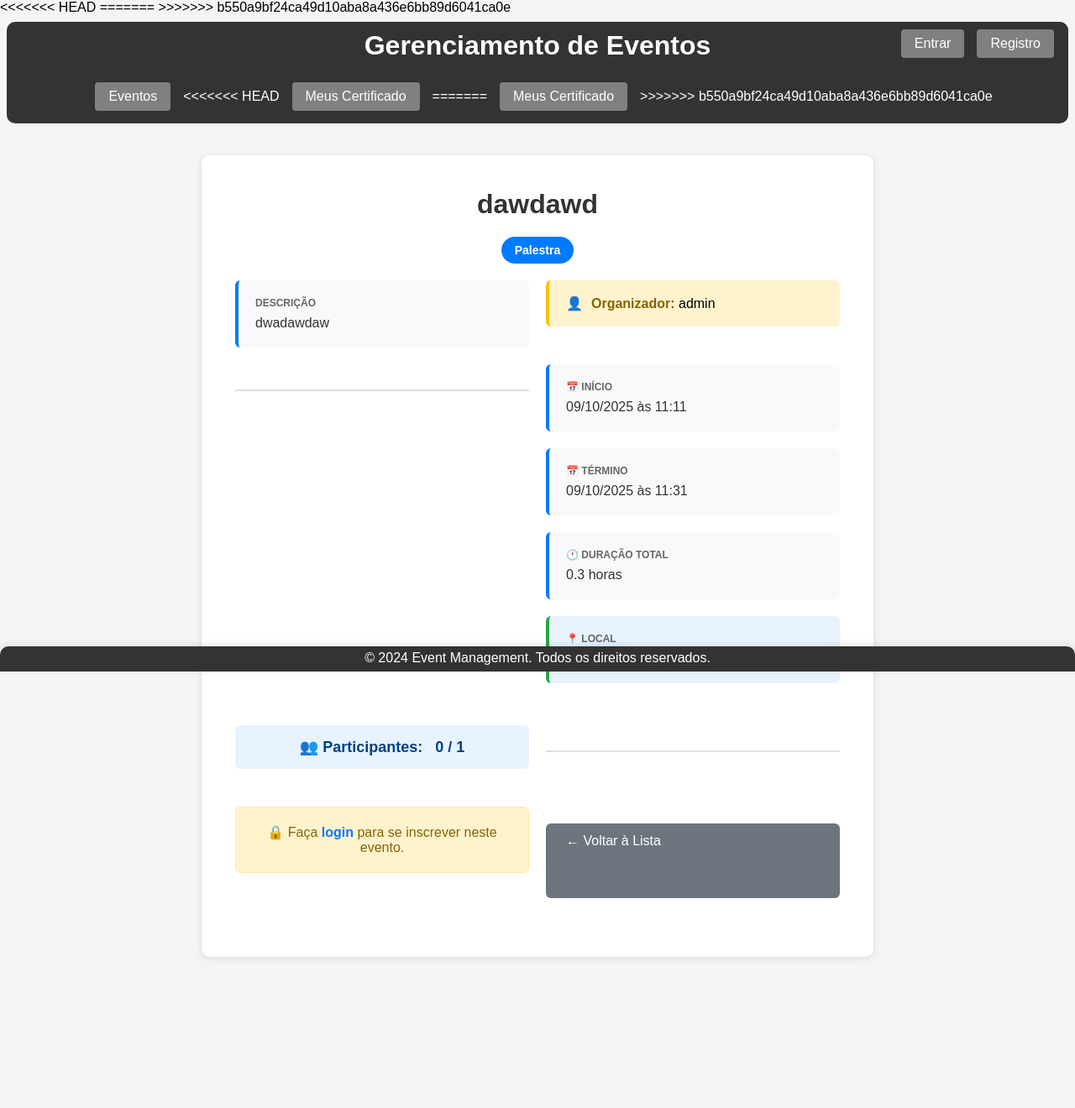
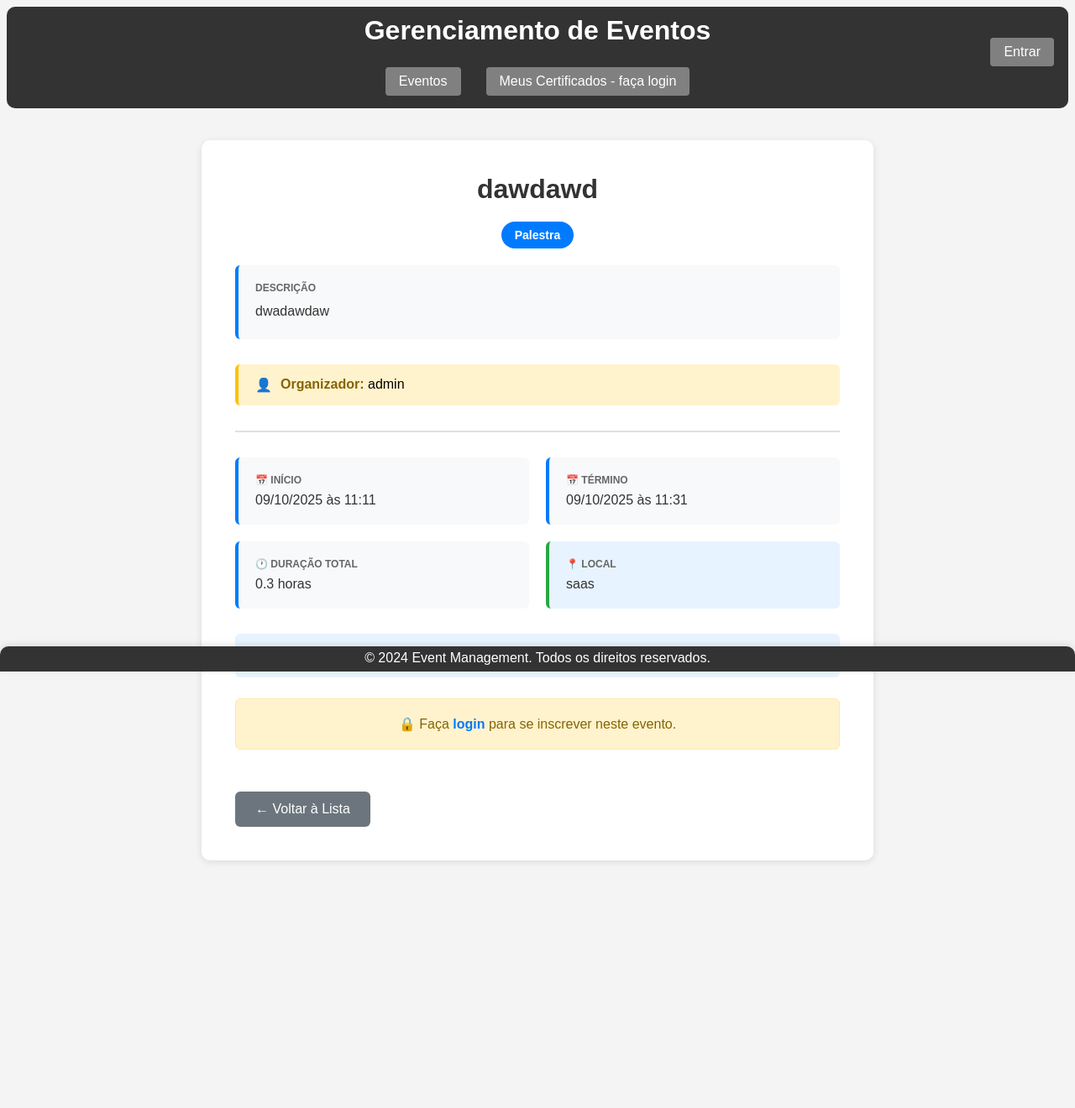
Before and after one commit to Luiprogramador/projeto-web-1, a Django app: page /evento/5/ in a window 1280 px wide. Shown: the whole page at 84% size. After the commit the page ends 1027 px from the top, so only its background shows below. Run offline with Django 5.2, Linux system fonts and the light colour scheme; data comes from the database, SQL or seed files in the repository; both versions use the stored data as it was after the commit.

Commit message:
Implementar edição de eventos: adicionar funcionalidade para editar eventos existentes, incluindo validações e melhorias na interface do usuário.

```diff
--- a/event_management/app/static/css/style.css
+++ b/event_management/app/static/css/style.css
@@ -26,6 +26,9 @@ body {
     padding: 10px 0;
     text-align: center;
     border-radius: 10px;
+    display: flex;
+    flex-direction: column;
+    align-items: center;
 }
 
 .header h1 {
@@ -71,7 +74,7 @@ nav ul li a:hover {
 
 .user-actions {
     position: absolute;
-    top: 35px;
+    top: 45px;
     right: 25px;
     display: flex;
     align-items: center;
@@ -585,6 +588,40 @@ main {
     border-left: 4px solid #007bff;
 }
 
+.event-info-value {
+    font-size: 16px;
+    color: #333;
+    font-weight: 500;
+    /* Adicione estas propriedades: */
+    word-wrap: break-word;
+    overflow-wrap: break-word;
+    white-space: normal;
+    max-width: 100%;
+}
+
+
+
+.description-card {
+    grid-column: 1 / -1;
+}
+
+.description-content {
+    word-wrap: break-word;
+    overflow-wrap: break-word;
+    white-space: normal;
+    max-width: 100%;
+    line-height: 1.6;
+}
+
+.description-content.scrollable {
+    max-height: 200px;
+    overflow-y: auto;
+    padding: 10px;
+    border: 1px solid #e0e0e0;
+    border-radius: 4px;
+    background: #fafafa;
+}
+
 .event-capacity {
     display: flex;
     align-items: center;
@@ -1031,6 +1116,41 @@ main {
     font-size: 16px;
     color: #333;
     font-weight: 500;
+    /* Adicione estas propriedades: */
+    word-wrap: break-word;
+    overflow-wrap: break-word;
+    white-space: normal;
+    max-width: 100%;
+}
+
+
+
+.description-card {
+    grid-column: 1 / -1;
+}
+
+.description-content {
+    word-wrap: break-word;
+    overflow-wrap: break-word;
+    white-space: normal;
+    max-width: 100%;
+    line-height: 1.6;
+}
+
+.description-content.scrollable {
+    max-height: 200px;
+    overflow-y: auto;
+    padding: 10px;
+    border: 1px solid #e0e0e0;
+    border-radius: 4px;
+    background: #fafafa;
+}
+
+.event-info-value-description {
+    font-size: 14px;
+    color: #555;
+    line-height: 1.5;
+    margin-top: 8px;
 }
 
 .event-type-badge {
--- a/event_management/app/templates/add_event.html
+++ b/event_management/app/templates/add_event.html
@@ -103,8 +103,4 @@
 
     </form>
 </div>
-<<<<<<< HEAD
-=======
-
->>>>>>> b550a9bf24ca49d10aba8a436e6bb89d6041ca0e
 {% endblock %}
--- a/event_management/app/templates/base.html
+++ b/event_management/app/templates/base.html
@@ -6,13 +6,7 @@
     <title>{% block title %}Event Management{% endblock %}</title>
     <meta name="viewport" content="width=device-width, initial-scale=1.0">
     {% block head %}{% endblock %}
-<<<<<<< HEAD
     <link rel="stylesheet" type="text/css" href="{% static 'css/style.css' %}">
-=======
-
-    <link rel="stylesheet" type="text/css" href="{% static 'css/style.css' %}">
-
->>>>>>> b550a9bf24ca49d10aba8a436e6bb89d6041ca0e
 </head>
 <body>
     <header class="header">
@@ -26,24 +20,21 @@
                             <a class="nav-link" href="{% url 'event_subscribed' %}">Meus Eventos</a>
                         </li>
                     {% endif %}
-<<<<<<< HEAD
                         <li class="nav-item">
+                            {% if user.is_authenticated %}
                             <a class="nav-link" href="{% url 'certificate_list' %}">Meus Certificado</a>
-                        </li>
-=======
-
-                        <li class="nav-item">
-                            <a class="nav-link" href="{% url 'certificate_list' %}">Meus Certificado</a>
+                            {% else %}
+                            <a class="nav-link" href="{% url 'login' %}">Meus Certificados - faça login</a>
+                            {% endif %}
                         </li>
 
->>>>>>> b550a9bf24ca49d10aba8a436e6bb89d6041ca0e
+
                     <div class="user-actions">
                 {% if user.is_authenticated %}
                     <p>Olá, {{ user.username }}!</p>
                     <a href="{% url 'logout' %}">Sair</a>
                 {% else %}
                     <a href="{% url 'login' %}">Entrar</a>
-                    <a href="{% url 'register' %}">Registro</a>
                 {% endif %}
                     </div>
                 </ul>
--- a/event_management/app/templates/event_detail.html
+++ b/event_management/app/templates/event_detail.html
@@ -6,17 +6,17 @@
     <div style="text-align: center; margin-bottom: 20px;">
         <span class="event-type-badge">{{ event.event_type }}</span>
     </div>
+
     <div class="event-info-grid">
-
         <div class="event-info-card">
             <div class="event-info-label">
                 Descrição
             </div>
-            <div class="event-info-value">
-                {{ event.description}}
+            <div class="event-info-value description-content">
+                {{ event.description }}
             </div>
         </div>
-
+    </div>
 
     {% if event.creator %}
     <div class="event-creator-info">
@@ -25,8 +25,9 @@
     </div>
     {% endif %}
 
-    <hr> <div class="event-info-grid">
+    <hr>
 
+    <div class="event-info-grid">
         <div class="event-info-card">
             <div class="event-info-label">
                 📅 Início
@@ -62,15 +63,12 @@
                 {{ event.location }}
             </div>
         </div>
-
     </div>
 
     <div class="event-capacity {% if event.is_full %}full{% endif %}">
         <span>👥 Participantes:</span>
         <span>{{ event.participants.count }} / {{ event.max_capacity }}</span>
     </div>
-
-    <hr>
 
     <form method="post" action="{% url 'toggle_registration' pk=event.pk %}" class="registration-form">
         {% csrf_token %}
@@ -91,9 +89,12 @@
                 🔒 Faça <a href="{% url 'login' %}">login</a> para se inscrever neste evento.
             </div>
         {% endif %}
-
     </form>
-
     <a href="{% url 'event_list' %}" class="back-link">← Voltar à Lista</a>
+    {% if request.user == event.creator %}
+        <a href="{% url 'event_edit' pk=event.pk %}" class="btn-edit">
+            Editar
+        </a>
+    {% endif %}
 </div>
 {% endblock %}
--- a/event_management/app/templates/login.html
+++ b/event_management/app/templates/login.html
@@ -31,7 +31,9 @@
     {% for message in messages %}
     <div class="message">{{ message }}</div>
 {% endfor %}
-
+    <p>
+        Não tem uma conta? <a href="{% url 'register' %}">Registre-se aqui</a>
+    </p>
     <button type="submit">Entrar</button>
 </form>
 
--- a/event_management/app/urls.py
+++ b/event_management/app/urls.py
@@ -16,4 +16,5 @@ path('certificates/', views.certificate_list, name='certificate_list'),
 path('login/', views.login_view, name='login'),
 path('logout/', views.logout_view, name='logout'),
 path('register/', views.register_view, name='register'),
+path('eventos/editar/<int:pk>/', views.event_edit, name='event_edit'),
 ]
--- a/event_management/app/views.py
+++ b/event_management/app/views.py
@@ -171,8 +171,11 @@ def add_event(request):
 
             duration_timedelta = end_date - start_date
 
-            if duration_timedelta <= timedelta(minutes=0):
-                messages.error(request, 'A Data e Hora de Início deve ser anterior à Data e Hora de Fim.')
+            if duration_timedelta < timedelta(minutes=0):
+                messages.error(request, 'A Data de Início deve ser anterior à Data de Fim.')
+                return render(request, 'add_event.html', {'form': form})
+            if evento.event_start == evento.event_end:
+                messages.error(request, 'O horário de início e horário de fim não podem ser iguais.')
                 return render(request, 'add_event.html', {'form': form})
 
             total_seconds = int(duration_timedelta.total_seconds())
@@ -269,3 +272,31 @@ def issue_certificate(request, event_id):
     }
 
     return render(request, 'certificate_detail.html', context)
+
+def event_edit(request, pk):
+    # Busca o evento existente pelo ID (pk) ou lança erro 404
+    event = get_object_or_404(Event, pk=pk)
+
+    # RECOMENDAÇÃO DE SEGURANÇA:
+    # Verifique se o usuário logado é o criador do evento antes de permitir a edição
+    # if request.user != event.creator:
+    #     # Redireciona se o usuário não for o criador
+    #     return redirect('event_detail', pk=pk)
+
+    if request.method == 'POST':
+        # Se for POST, preenche o formulário com os dados enviados (request.POST)
+        # e a instância do evento existente
+        form = EventForm(request.POST, instance=event)
+
+        if form.is_valid():
+            # O save() atualiza a instância existente, pois 'instance=event' foi passado
+            form.save()
+            # Redireciona para a página de detalhes do evento atualizado
+            return redirect('event_detail', pk=event.pk)
+    else:
+        # Se for GET, inicializa o formulário com os dados da instância existente
+        # (pré-preenchimento)
+        form = EventForm(instance=event)
+
+    # Reutiliza o template de criação de eventos (event_form.html)
+    return render(request, 'add_event.html', {'form': form, 'is_edit': True, 'event': event})
```
Also changed, not shown: other parts of event_management/app/static/css/style.css (+52 -5 lines), event_management/app/forms.py (+29 -6 lines), event_management/db.sqlite3, package-lock.json (added).
